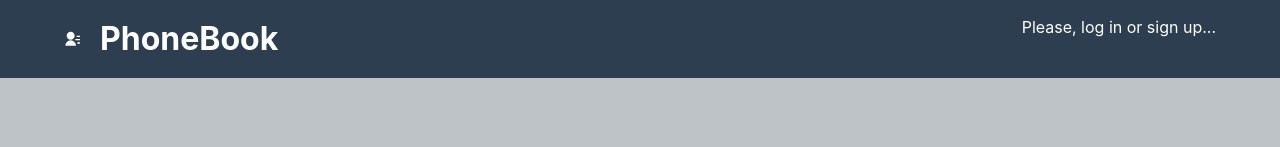
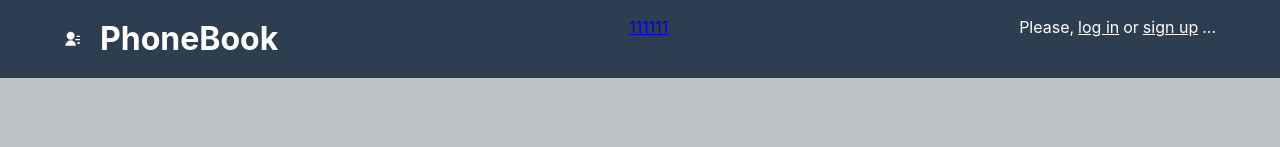
Before and after one commit to OPaslavskiy/goit-react-hw-08-phonebook, a React (Create React App) app: page /goit-react-hw-08-phonebook/register in a window 1280 px wide. Shown: the top 147 px of the page. Built offline with nearby package versions, Linux system fonts and the light colour scheme.

Commit message:
log in sign up

```diff
--- a/src/components/AddContactForm/AddContactForm.jsx
+++ b/src/components/AddContactForm/AddContactForm.jsx
@@ -18,7 +18,7 @@ const phoneRegExp = /^\+?\d{1,4}[-\d\s()]*\d{1,4}$/;
 export const AddContactForm = () => {
   const [formData, setFormData] = useState({
     name: '',
-    phone: '',
+    number: '',
   });
   const error = useSelector(selectError);
   const dispatch = useDispatch();
@@ -28,7 +28,7 @@ export const AddContactForm = () => {
     event.preventDefault();
     setFormData({
       name: '',
-      phone: '',
+      number: '',
     });
 
     const isName = contacts.some(
@@ -73,13 +73,13 @@ export const AddContactForm = () => {
             variant="standard"
             required
             fullWidth
-            name="phone"
-            label="Phone"
+            name="number"
+            label="number"
             // type="tel"
-            id="phone"
-            value={formData.phone}
+            id="number"
+            value={formData.number}
             onChange={event =>
-              setFormData({ ...formData, phone: event.target.value })
+              setFormData({ ...formData, number: event.target.value })
             }
             InputProps={{ pattern: phoneRegExp }}
           />
--- a/src/components/App.jsx
+++ b/src/components/App.jsx
@@ -17,6 +17,7 @@ export const App = () => {
         <Routes>
           <Route exact path="/" element={<LogInForm />} />
           <Route exact path="/register" element={<SignInForm />} />
+
           <Route exact path="/contacts" element={<ContactsPage />} />
         </Routes>
       </Layout>
--- a/src/components/AppBar/AppBar.jsx
+++ b/src/components/AppBar/AppBar.jsx
@@ -6,8 +6,10 @@ import {
   selectUserName,
 } from '../../redux/auth/auth-selector';
 
-import { Header, Logo, SignIn, LinkSignIn } from './AppBar.styled';
+import { NavLink } from 'react-router-dom';
+import { Header, Logo, SignIn, LinkSignIn, Link } from './AppBar.styled';
 import { logOut } from 'redux/auth/auth-operations';
+import { ContactsPage } from 'components/ContactsPage/ContactsPage';
 
 export const AppBar = () => {
   const dispatch = useDispatch();
@@ -19,6 +21,8 @@ export const AppBar = () => {
         <RiContactsFill style={{ color: '#fff' }} />
         <h1 style={{ color: '#fff' }}>PhoneBook</h1>
       </Logo>
+
+      <NavLink to="contacts">111111</NavLink>
 
       <div style={{ color: '#fff' }}>
         {isLoggedIn ? (
@@ -34,7 +38,11 @@ export const AppBar = () => {
             </Button>
           </div>
         ) : (
-          <p>Please, log in or sign up...</p>
+          <p>
+            Please,
+            <Link to="/">log in</Link>or
+            <Link to="register">sign up</Link>...
+          </p>
         )}
         {/* <Button variant="outlined">Log in</Button> */}
         {/* <SignIn>
--- a/src/components/AppBar/AppBar.styled.jsx
+++ b/src/components/AppBar/AppBar.styled.jsx
@@ -1,4 +1,5 @@
 import styled from 'styled-components';
+import { NavLink } from 'react-router-dom';
 
 export const Header = styled.header`
   display: flex;
@@ -24,3 +25,9 @@ export const SignIn = styled.div`
 export const LinkSignIn = styled.a`
   color: #fff;
 `;
+
+export const Link = styled(NavLink)`
+  color: #fff;
+  margin-left: 4px;
+  margin-right: 4px;
+`;
--- a/src/components/ContactsList/ContactsList.jsx
+++ b/src/components/ContactsList/ContactsList.jsx
@@ -53,10 +53,10 @@ export const ContactsList = () => {
       )}
 
       <List>
-        {filterContact.map(({ name, phone, id }) => (
+        {filterContact.map(({ name, number, id }) => (
           <Item key={id}>
             <Name>{name}</Name>
-            <p>{phone}</p>
+            <p>{number}</p>
 
             <Button
               sx={{ marginLeft: 7 }}
--- a/src/components/ContactsPage/ContactsPage.jsx
+++ b/src/components/ContactsPage/ContactsPage.jsx
@@ -5,7 +5,6 @@ import { ContactsList } from '../ContactsList/ContactsList';
 import { FindContactsInput } from '../FindContactsImput/FindContactsImput';
 
 import { CreateDiv } from './ContactsPage.styled';
-
 export const ContactsPage = () => {
   return (
     <CreateDiv>
--- a/src/components/LogInForm/LogInForm.jsx
+++ b/src/components/LogInForm/LogInForm.jsx
@@ -21,8 +21,6 @@ export const LogInForm = () => {
     setEmail('');
     setPassword('');
   };
-
-  // відправка запиту на вхід!!!!!!!!!!!!!!!!
 
   return (
     <div
@@ -76,7 +74,7 @@ export const LogInForm = () => {
         </Box>
         <NotRegistered>
           <Text>Are you not registered? Well, go and register here</Text>
-          <Link href="/">SIGN UP</Link>
+          <Link to="register">SIGN UP</Link>
         </NotRegistered>
       </LogInSection>
     </div>
--- a/src/components/LogInForm/LogInForm.styled.jsx
+++ b/src/components/LogInForm/LogInForm.styled.jsx
@@ -1,4 +1,5 @@
 import styled from 'styled-components';
+import { NavLink } from 'react-router-dom';
 
 export const LogInSection = styled.div`
   margin-top: 10px;
@@ -16,12 +17,12 @@ export const NotRegistered = styled.div`
 `;
 
 export const Text = styled.p`
-  margin-right: 10px;
+  margin-right: 5px;
   font-size: 11px;
   color: #1976d2;
 `;
 
-export const Link = styled.a`
+export const Link = styled(NavLink)`
   color: #1976d2;
   font-size: 11px;
 `;
--- a/src/components/SignInForm/SignInForm.jsx
+++ b/src/components/SignInForm/SignInForm.jsx
@@ -3,6 +3,7 @@ import React, { useState } from 'react';
 import TextField from '@mui/material/TextField';
 import Button from '@mui/material/Button';
 import Box from '@mui/material/Box';
+import { NavLink } from 'react-router-dom';
 
 import { SignInSection, Registered, Text, Link } from './SignInForm.styled';
 import { useDispatch } from 'react-redux';
@@ -88,7 +89,7 @@ export const SignInForm = () => {
         </Box>
         <Registered>
           <Text>Are you already registered? Please</Text>
-          <Link href="/">LOG IN</Link>
+          <Link to="/">LOG IN</Link>
         </Registered>
       </SignInSection>
     </div>
--- a/src/components/SignInForm/SignInForm.styled.jsx
+++ b/src/components/SignInForm/SignInForm.styled.jsx
@@ -1,4 +1,5 @@
 import styled from 'styled-components';
+import { NavLink } from 'react-router-dom';
 
 export const SignInSection = styled.div`
   margin-top: 10px;
@@ -16,12 +17,12 @@ export const Registered = styled.div`
 `;
 
 export const Text = styled.p`
-  margin-right: 10px;
+  margin-right: 5px;
   font-size: 11px;
   color: #1976d2;
 `;
 
-export const Link = styled.a`
+export const Link = styled(NavLink)`
   color: #1976d2;
   font-size: 11px;
 `;
--- a/src/redux/auth/auth-operations.js
+++ b/src/redux/auth/auth-operations.js
@@ -16,6 +16,7 @@ export const register = createAsyncThunk('auth/register', async credentials => {
   try {
     const { data } = await axios.post('/users/signup', credentials);
     token.set(data.token);
+    console.log(token);
     return data;
   } catch (error) {}
 });
@@ -24,6 +25,7 @@ export const logIn = createAsyncThunk('auth/login', async credentials => {
   try {
     const { data } = await axios.post('/users/login', credentials);
     token.set(data.token);
+    console.log(data);
     return data;
   } catch (error) {}
 });
--- a/src/redux/operation.js
+++ b/src/redux/operation.js
@@ -35,7 +35,7 @@ export const addContact = createAsyncThunk(
     try {
       const response = await axios.post('/contacts', {
         name: values.name,
-        phone: values.phone,
+        number: values.number,
       });
       Notiflix.Notify.success(`${values.name} added to contact books`);
       return response.data;
```
